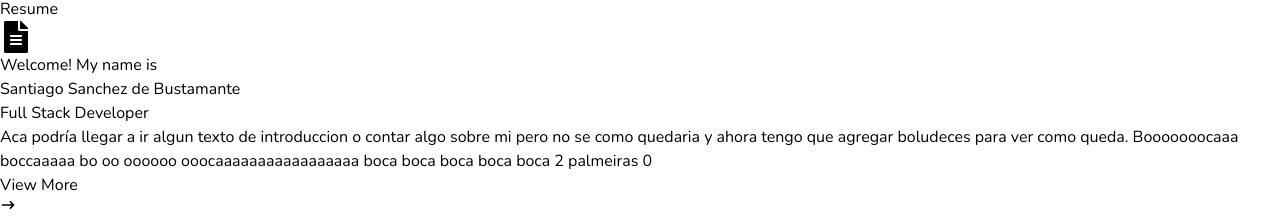
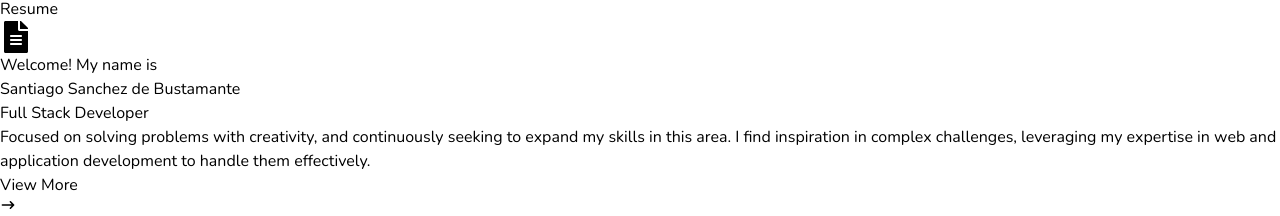
Before and after one commit to santiagosdeb/portfolio, a React (Vite) app in the folder portfolio/: page / in a window 1280 px wide. Shown: the part 1160-1376 px from the top of the page. Built offline with nearby package versions, Linux system fonts and the light colour scheme.

Commit message:
Texto y boton home,borro lineas innecesarias navbar

```diff
--- a/portfolio/src/Components/NavBar.jsx
+++ b/portfolio/src/Components/NavBar.jsx
@@ -15,12 +15,6 @@ import { Link, Events } from "react-scroll";
 
 const NavBar = () => {
   const [nav, setNav] = useState(false);
-  const [showSpan, setShowSpan] = useState(false);
-  const [showLink, setShowLink] = useState(false);
-  const [showWpp, setShowWpp] = useState(false);
-  const [showEmail, setShowEmail] = useState(false);
-  const [showGithub, setShowGithub] = useState(false);
-  const [showResume, setShowResume] = useState(false);
 
   return (
     <div className="fixed w-full h-[65px] flex justify-between items-center bg-[#0a192f] text-gray-300 px-4 z-10">
--- a/portfolio/src/Views/Home.jsx
+++ b/portfolio/src/Views/Home.jsx
@@ -1,14 +1,6 @@
 import React, { useState } from "react";
-import {
-  FaBars,
-  FaTimes,
-  FaGithub,
-  FaLinkedin,
-  FaFileAlt,
-  FaWhatsapp,
-} from "react-icons/fa";
 import { HiArrowNarrowRight, HiOutlineMail } from "react-icons/hi";
-import CV from "../assets/SanchezdeBustamanteResume.pdf";
+import { Link } from "react-scroll";
 
 const Home = () => {
   const [showSpan, setShowSpan] = useState(false);
@@ -24,18 +16,27 @@ const Home = () => {
           Full Stack Developer
         </h2>
         <p className="py-4 text-[#8892b0] max-w-[700px]">
-          Aca podría llegar a ir algun texto de introduccion o contar algo sobre
-          mi pero no se como quedaria y ahora tengo que agregar boludeces para ver como queda. Booooooocaaa boccaaaaa bo oo oooooo ooocaaaaaaaaaaaaaaaaa boca boca boca boca boca 2 palmeiras 0
+          Focused on solving problems with creativity, and continuously seeking
+          to expand my skills in this area. I find inspiration in complex
+          challenges, leveraging my expertise in web and application development
+          to handle them effectively.
         </p>
+        {/* Enfocado en resolver problemas con creatividad, y buscando continuamente ampliar mis
+        habilidades en esta área. Encuentro inspiración en desafíos complejos, aprovechando mi
+        experiencia en desarrollo web y de aplicaciones para manejarlos de manera efectiva.*/}
 
         <div>
-          <button className="flex items-center text-white border-2 px-6 py-3 my-2 hover:bg-pink-600 hover:border-pink-600 group rounded-md">
-            View More <span className="group-hover:rotate-90 duration-300"> <HiArrowNarrowRight className="ml-2"/> </span>
-          </button>
+          <Link to="skills" smooth={true} duration={500}>
+            <button className="flex items-center text-white border-2 px-6 py-3 my-2 hover:bg-pink-600 hover:border-pink-600 group rounded-md">
+              View More{" "}
+              <span className="group-hover:rotate-90 duration-300">
+                {" "}
+                <HiArrowNarrowRight className="ml-2" />{" "}
+              </span>
+            </button>
+          </Link>
         </div>
-
       </div>
-
     </div>
   );
 };
```
